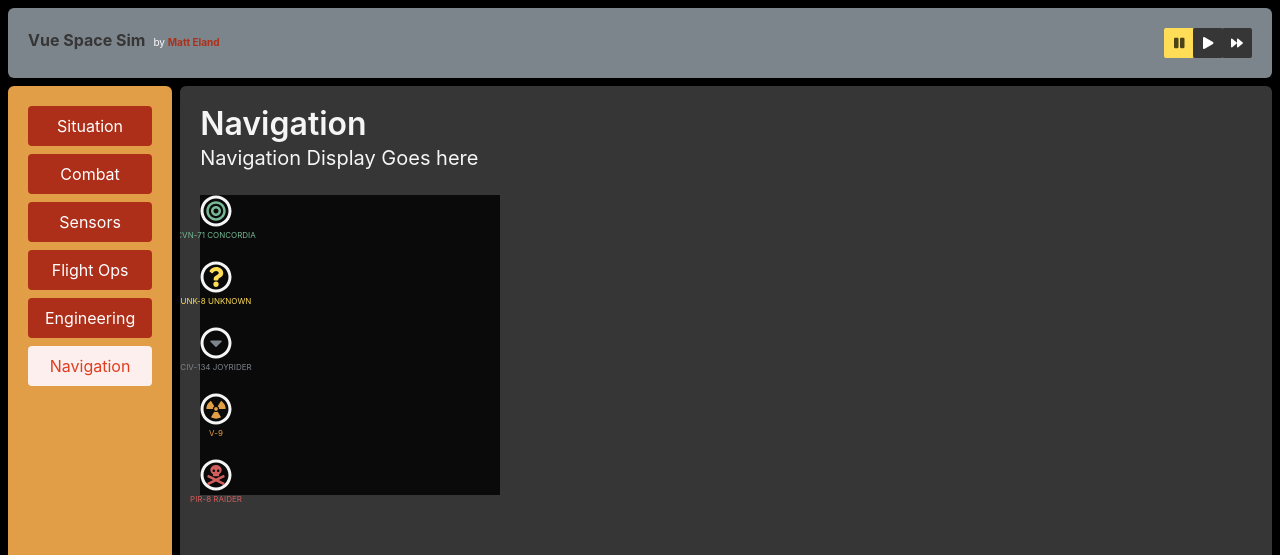
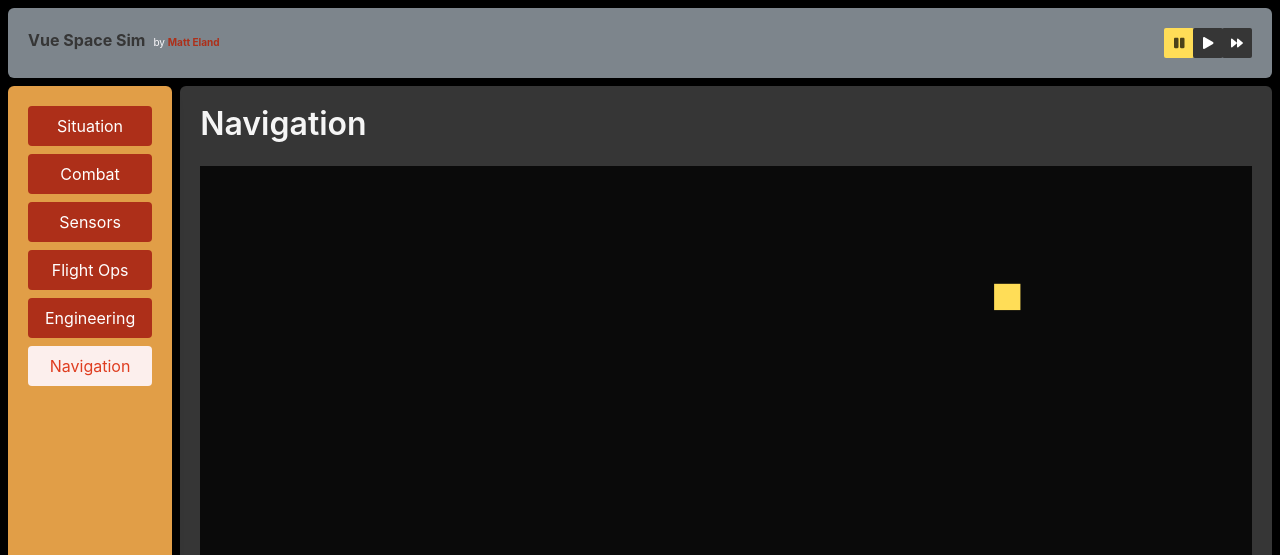
Before and after one commit to IntegerMan/vue-space-sim, a Vue app: page /game/nav in a window 1280 px wide. Shown: the top 555 px of the page. Built offline with nearby package versions, Linux system fonts and the light colour scheme.

Commit message:
Early stab at SVG

```diff
--- a/src/components/HelmControl.vue
+++ b/src/components/HelmControl.vue
@@ -63,6 +63,7 @@
 
 <script>
 import KnobControl from 'vue-knob-control'; // Details can be found at https://github.com/kramer99/vue-knob-control
+import ColorLiterals from '@/helpers/ColorLiterals.js';
 
 export default {
     name: 'HelmControl',
@@ -86,30 +87,18 @@ export default {
     computed: {
         throttleColor() {
             if (this.throttle < -75 || this.throttle > 85) {
-                return this.dangerColor;
+                return ColorLiterals.danger;
             } else if (this.throttle < 0 || this.throttle > 70) {
-                return this.warningColor;
+                return ColorLiterals.warning;
             } else {
-                return this.successColor;
+                return ColorLiterals.success;
             }
         },
         headingColor() {
-            return this.successColor;
-        },
-        primaryColor() {
-            return '#e19e47';
-        },
-        successColor() {
-            return '#76b894';
-        },
-        warningColor() {
-            return '#ffdd57';
-        },
-        dangerColor() {
-            return '#d25d5d';
+            return ColorLiterals.success;
         },
         secondaryColor() {
-            return '#101010';
+            return ColorLiterals.background;
         },
     },
     created() {
--- a/src/components/ShipIcon.vue
+++ b/src/components/ShipIcon.vue
@@ -9,8 +9,8 @@
 </template>
 
 <script>
-import Classification from '../enums/Classification.js';
-import ContactType from '../enums/ContactType.js';
+import ContactType from '@/enums/ContactType.js';
+import ShipFormatter from '@/helpers/ShipFormatter.js';
 
 export default {
     name: 'ShipIcon',
@@ -22,18 +22,7 @@ export default {
     },
     computed: {
         color() {
-            switch (this.contact.classification) {
-                case Classification.FRIENDLY:
-                    return 'has-text-success';
-                case Classification.HOSTILE:
-                    return 'has-text-danger';
-                case Classification.CIVILLIAN:
-                    return 'has-text-info';
-                case Classification.UNCLASSIFIED:
-                    return 'has-text-primary';
-                default:
-                    return 'has-text-warning';
-            }
+            return ShipFormatter.calculateColorClass(this.contact);
         },
         transform() {
             return 'shrink-6';
--- a/src/components/SituationGrid.vue
+++ b/src/components/SituationGrid.vue
@@ -1,11 +1,25 @@
 <template>
     <div class="situation-grid has-background-black">
-        <ship-icon v-for="contact of contacts" :key="contact.id" :contact="contact" />
+        <svg width="100%" viewBox="0 0 1000 1000" preserveAspectRatio="xMinYMin meet">
+            <rect
+                width="25"
+                height="25"
+                v-for="contact of contacts"
+                :fill="calculateColorHex(contact)"
+                :key="contact.id"
+                :x="contact.x"
+                :y="contact.y"
+            />
+            <div v-if="false">
+                <ship-icon v-for="contact of contacts" :key="contact.id" :contact="contact" />
+            </div>
+        </svg>
     </div>
 </template>
 
 <script>
 import ShipIcon from '@/components/ShipIcon.vue';
+import ShipFormatter from '@/helpers/ShipFormatter.js';
 
 export default {
     name: 'SituationGrid',
@@ -17,12 +31,12 @@ export default {
             return this.$store.state.contacts;
         },
     },
+    methods: {
+        calculateColorHex(contact) {
+            return ShipFormatter.calculateColorHex(contact);
+        },
+    },
 };
 </script>
 
-<style lang="scss">
-.situation-grid {
-    width: 300px;
-    height: 300px;
-}
-</style>
+<style lang="scss"></style>
--- /dev/null
+++ b/src/helpers/ColorLiterals.js
@@ -0,0 +1,21 @@
+export default {
+    background: '#101010',
+    primary: '#e19e47',
+    link: '#ad2f19',
+    info: '#7d858c',
+    text: '#fbf9fc',
+    success: '#76b894',
+    warning: '#ffdd57',
+    danger: '#d25d5d',
+};
+
+/*
+$background: #101010;
+$primary: #e19e47;
+$link: #ad2f19;
+$info: #7d858c;
+$warning: #ffdd57;
+$danger: #d25d5d;
+$success: #76b894;
+$text: #fbf9fc;
+*/
--- /dev/null
+++ b/src/helpers/ShipFormatter.js
@@ -0,0 +1,33 @@
+import Classification from '@/enums/Classification.js';
+import ColorLiterals from '@/helpers/ColorLiterals.js';
+
+export default {
+    calculateColorClass(contact) {
+        switch (contact.classification) {
+            case Classification.FRIENDLY:
+                return 'has-text-success';
+            case Classification.HOSTILE:
+                return 'has-text-danger';
+            case Classification.CIVILLIAN:
+                return 'has-text-info';
+            case Classification.UNCLASSIFIED:
+                return 'has-text-primary';
+            default:
+                return 'has-text-warning';
+        }
+    },
+    calculateColorHex(contact) {
+        switch (contact.classification) {
+            case Classification.FRIENDLY:
+                return ColorLiterals.success;
+            case Classification.HOSTILE:
+                return ColorLiterals.danger;
+            case Classification.CIVILLIAN:
+                return ColorLiterals.info;
+            case Classification.UNCLASSIFIED:
+                return ColorLiterals.primary;
+            default:
+                return ColorLiterals.warning;
+        }
+    },
+};
--- a/src/store/index.js
+++ b/src/store/index.js
@@ -22,8 +22,8 @@ export default new Vuex.Store({
                 isPlayer: true,
                 classification: Classification.FRIENDLY,
                 contactType: ContactType.CARRIER,
-                x: 84,
-                y: 350,
+                x: 500,
+                y: 500,
             },
             {
                 id: 2,
@@ -31,8 +31,8 @@ export default new Vuex.Store({
                 name: 'Unknown',
                 classification: Classification.UNKNOWN,
                 contactType: ContactType.UNCLASSIFIED,
-                x: 420,
-                y: 881,
+                x: 755,
+                y: 112,
             },
             {
                 id: 3,
@@ -49,8 +49,8 @@ export default new Vuex.Store({
                 name: '',
                 classification: Classification.UNCLASSIFIED,
                 contactType: ContactType.RADIOLOGICAL,
-                x: 420,
-                y: 881,
+                x: 395,
+                y: 411,
             },
             {
                 id: 5,
@@ -58,8 +58,8 @@ export default new Vuex.Store({
                 name: 'Raider',
                 classification: Classification.HOSTILE,
                 contactType: ContactType.PIRATE,
-                x: 420,
-                y: 881,
+                x: 920,
+                y: 640,
             },
         ],
     },
--- a/src/views/Navigation.vue
+++ b/src/views/Navigation.vue
@@ -3,9 +3,6 @@
         <h1 class="title has-text-light">
             Navigation
         </h1>
-        <h2 class="subtitle has-text-light">
-            Navigation Display Goes here
-        </h2>
         <situation-grid />
     </div>
 </template>
```
